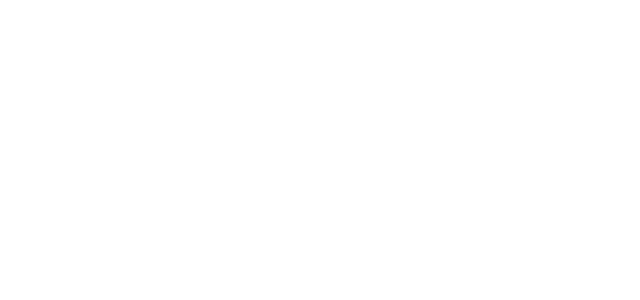
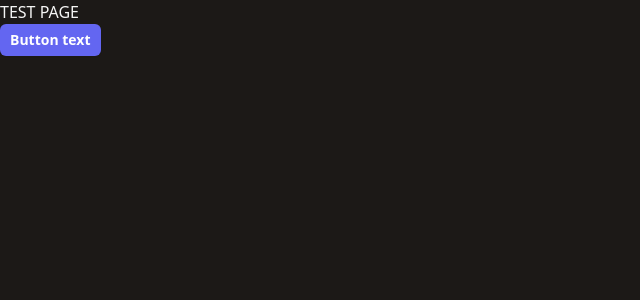
Before and after one commit to michaelsynan/nuxt-base-layer, a Nuxt app: page /test in a window 1280 px wide. Before the commit this address had no page. Shown: the top 300 px of the page, without its empty margins (0-640 px from the left). Built offline with nearby package versions, Linux system fonts and the light colour scheme.

Commit message:
Added tailwind, created btn component

```diff
--- /dev/null
+++ b/assets/css/main.css
@@ -0,0 +1,9 @@
+@tailwind base;
+@tailwind components;
+@tailwind utilities;
+
+@layer base {
+    body {
+        @apply bg-stone-900 text-stone-100;
+    }
+}
--- /dev/null
+++ b/components/btn.vue
@@ -0,0 +1,9 @@
+<script lang="ts" setup></script>
+
+<template>
+  <div>
+    <button type="button" class="rounded-md bg-indigo-500 py-1.5 px-2.5 text-sm font-semibold text-white shadow-sm hover:bg-indigo-400 focus-visible:outline focus-visible:outline-2 focus-visible:outline-offset-2 focus-visible:outline-indigo-500">Button text</button>
+  </div>
+</template>
+
+<style scoped></style>
--- a/nuxt.config.ts
+++ b/nuxt.config.ts
@@ -1,4 +1,10 @@
 // https://nuxt.com/docs/api/configuration/nuxt-config
 export default defineNuxtConfig({
-
+    css: ['~/assets/css/main.css'],
+    postcss: {
+        plugins: {
+          tailwindcss: {},
+          autoprefixer: {},
+        },
+      },
 })
--- a/package.json
+++ b/package.json
@@ -8,6 +8,9 @@
     "postinstall": "nuxt prepare"
   },
   "devDependencies": {
-    "nuxt": "^3.3.1"
+    "autoprefixer": "^10.4.14",
+    "nuxt": "^3.3.1",
+    "postcss": "^8.4.21",
+    "tailwindcss": "^3.2.7"
   }
 }
--- a/pages/index.vue
+++ b/pages/index.vue
@@ -1,6 +1,6 @@
 <template>
-    <div>
+    <div class="container mx-auto px-4">
         <navbar />
-        <helloworld />
+        <btn />
     </div>
 </template>
--- /dev/null
+++ b/pages/test.vue
@@ -0,0 +1,6 @@
+<template>
+    <div>
+    <h1>TEST PAGE</h1>
+    <btn />
+    </div>
+</template>
--- a/pages/tutles.vue
+++ /dev/null
@@ -1,3 +0,0 @@
-<template>
-    <h1>turtles</h1>
-</template>
--- /dev/null
+++ b/tailwind.config.js
@@ -0,0 +1,15 @@
+/** @type {import('tailwindcss').Config} */
+module.exports = {
+  content: [
+    "./components/**/*.{js,vue,ts}",
+    "./layouts/**/*.vue",
+    "./pages/**/*.vue",
+    "./plugins/**/*.{js,ts}",
+    "./nuxt.config.{js,ts}",
+    "./app.vue",
+  ],
+  theme: {
+    extend: {},
+  },
+  plugins: [],
+}
```
Also changed, not shown: 1 other file (tests, documents, lock files or other folders).
